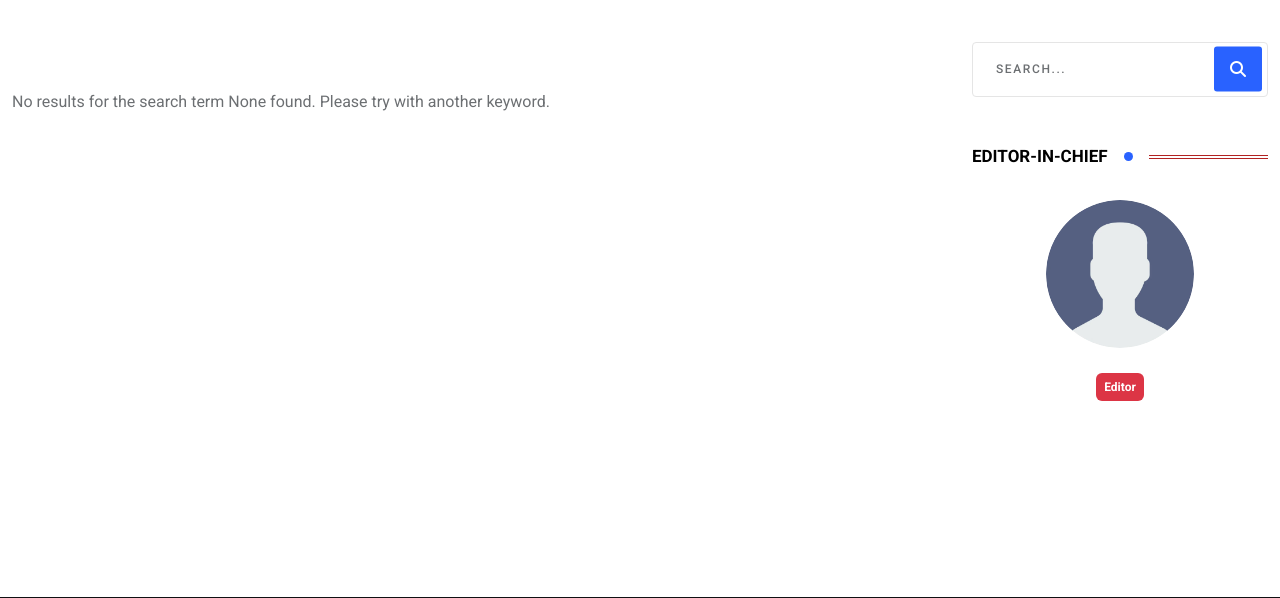
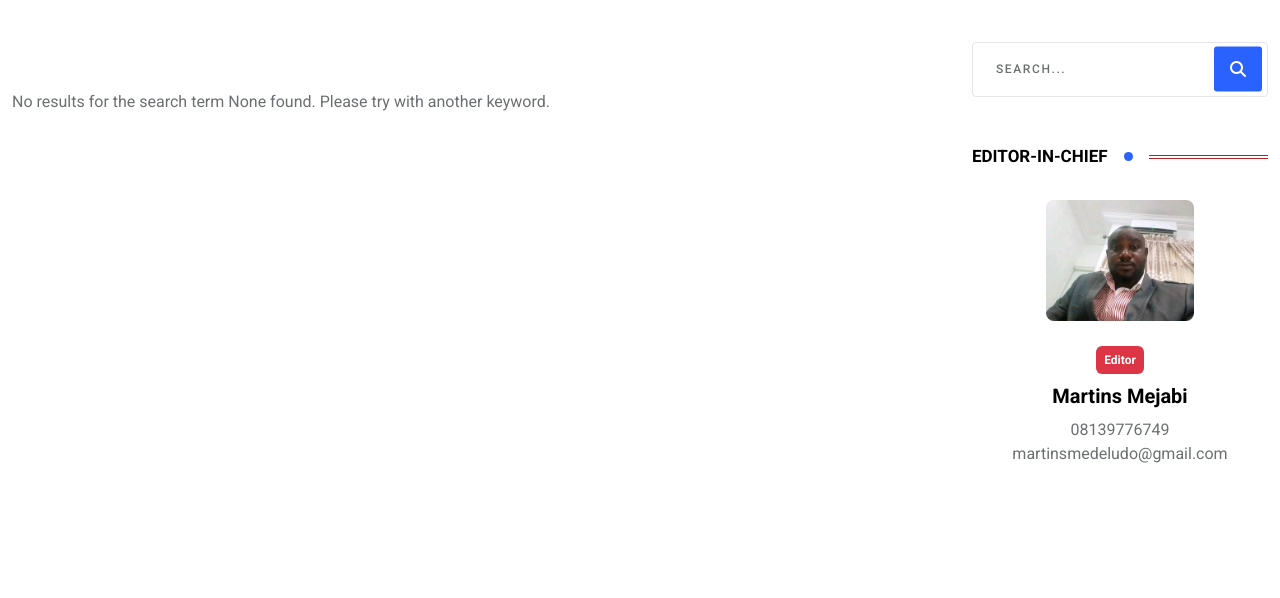
Before and after one commit to Pythonian/nationaltrustng, a Django app: page /search/ in a window 1280 px wide. Shown: the part 310-908 px from the top of the page. Run offline with Django 4.2, Linux system fonts and the light colour scheme; data that the repository does not hold is empty; some libraries are stand-ins or nearby versions.

Commit message:
added image caption and editor pic

```diff
--- a/templates/partials/_editor_profile_card.html
+++ b/templates/partials/_editor_profile_card.html
@@ -2,11 +2,12 @@
 
 <div class="team-box-style-1 pt-3">
     <div class="team-img">
-        <img class="rounded-circle" src="{% static 'img/avatar.webp' %}" alt="Editor" width="200" height="200">
+        <img class="rounded-3" src="{% static 'img/editor.jpg' %}" alt="Editor" width="200" height="200">
     </div>
     <div class="team-content">
-        <!-- <h3 class="name">Martins Mejabi</h3> -->
         <span class="mb-2 badge p-2 bg-danger">Editor</span>
-        <!-- <span class="d-block">martinsmedeludo@gmail.com</span> -->
+        <h3 class="name">Martins Mejabi</h3>
+        <span>08139776749</span>
+        <span class="d-block">martinsmedeludo@gmail.com</span>
     </div>
 </div>
```
Also changed, not shown: templates/post.html (+4 -4 lines), static/img/avatar.webp (deleted), static/img/editor.jpg (added).
